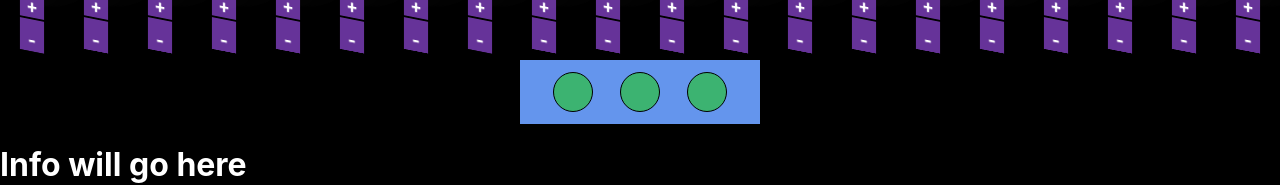
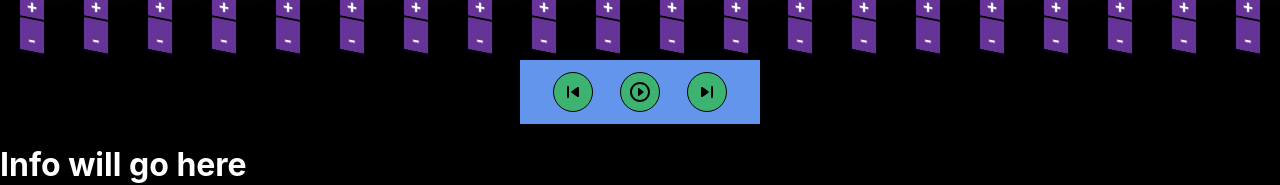
Before and after one commit to 18mpr1/Your-Algo-Resource, a React (Create React App) app: page / in a window 1280 px wide. Shown: the part 350-535 px from the top of the page. Built offline with nearby package versions, Linux system fonts and the light colour scheme.

Commit message:
Buttons added.

```diff
--- a/package.json
+++ b/package.json
@@ -3,6 +3,8 @@
   "version": "0.1.0",
   "private": true,
   "dependencies": {
+    "@material-ui/core": "^4.12.3",
+    "@material-ui/icons": "^4.11.2",
     "@testing-library/jest-dom": "^5.11.4",
     "@testing-library/react": "^11.1.0",
     "@testing-library/user-event": "^12.1.10",
--- a/src/App.js
+++ b/src/App.js
@@ -6,12 +6,11 @@ import BubbleSort from './algorithms/bubbleSort';
 
 
 // Icons
-/*
 import Play from '@material-ui/icons/PlayCircleOutlineRounded';
 import Forward from '@material-ui/icons/SkipNextRounded';
 import Backward from '@material-ui/icons/SkipPreviousRounded';
 import RotateLeft from '@material-ui/icons/RotateLeft';
-*/
+
 
 import Bar from './components/bar';
 //CSS
@@ -180,7 +179,7 @@ class App extends Component {
         } else {
             playButton = (
                 <button className='controller' onClick={this.start}>
-                    {/*<Play />*/}
+                    <Play />
                 </button>
             );
         }
@@ -193,17 +192,18 @@ class App extends Component {
                 <div className='control-pannel'>
                     <div className='control-buttons'>
                         <button className='controller' onClick={this.previousStep}>
-                            {/*<Backward />*/}
+                            <Backward />
                         </button>
                         {playButton}
+
                         <button className='controller' onClick={this.nextStep}>
-                            {/*<Forward />*/}
+                            <Forward />
                         </button>
                     </div>
                 </div>
-                {/*<div className='pannel'>
+                <div className='pannel'>
 
-                </div>*/}
+                </div>
                 <InfoBar/>
             </div>
         );
```
Also changed, not shown: 1 other file (tests, documents, lock files or other folders).
